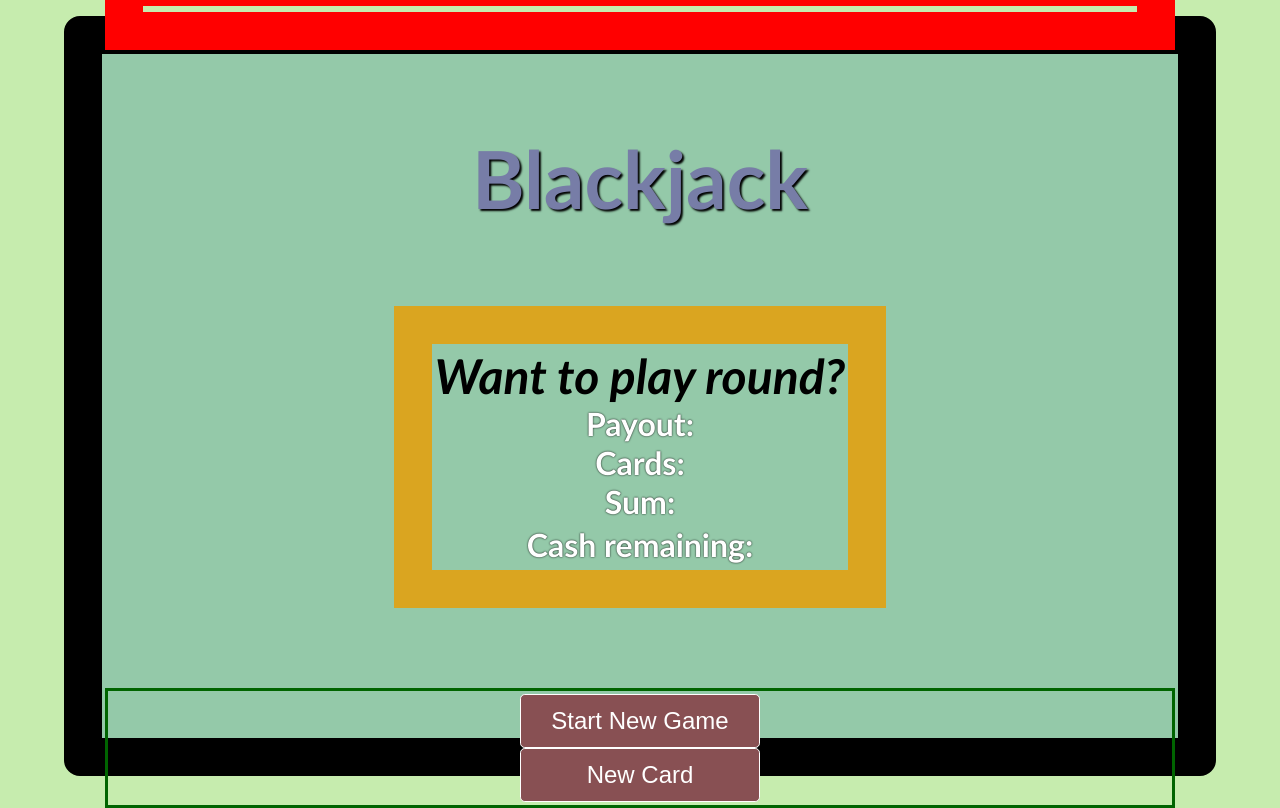
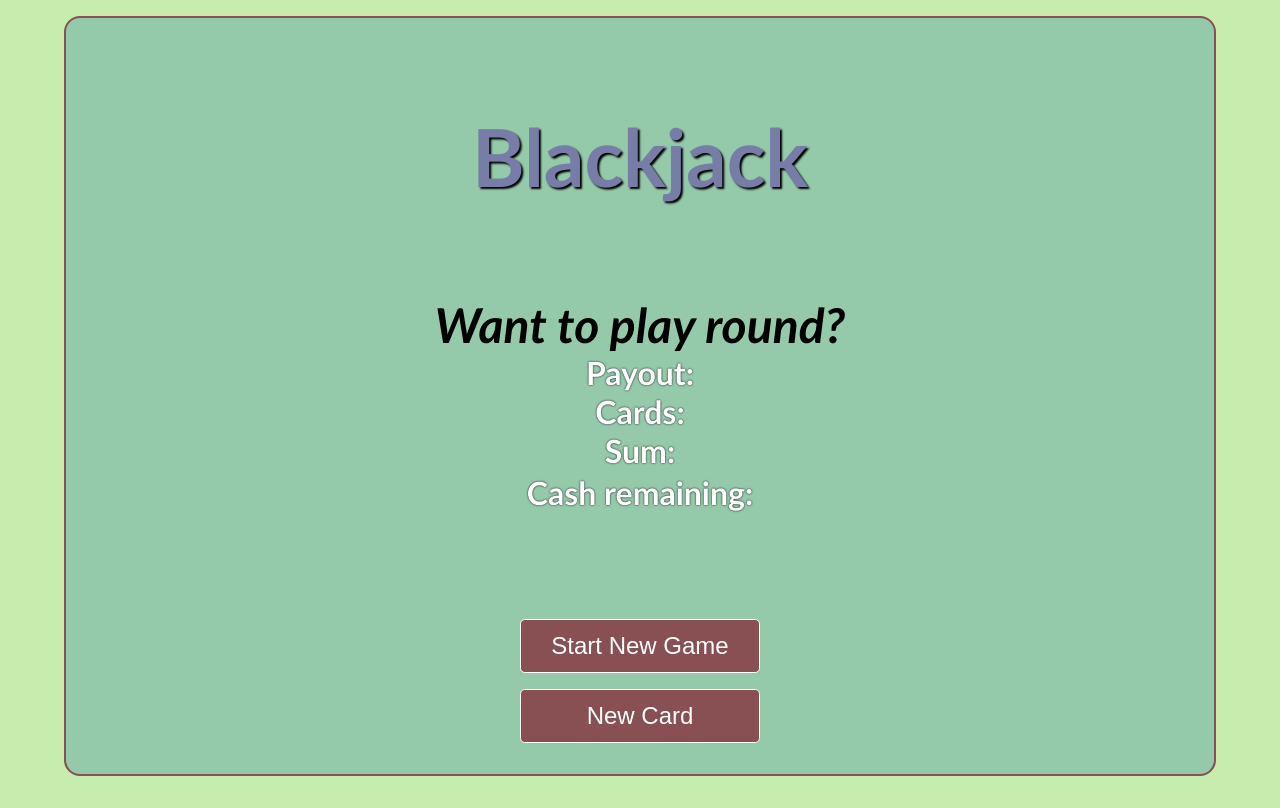
Before and after one commit to sparkydeal/blackjack, a plain HTML site: page index.html in a window 1280 px wide. Drawn offline with Linux system fonts and the light colour scheme.

Commit message:
Add files via upload

```diff
--- a/style.css
+++ b/style.css
@@ -53,7 +53,7 @@ p {
     background: #94C9A9;
     border: 2px solid #885053;
     border-radius: 1em;
-    border: 3cqw solid black;
+
 
 
     /* border: 1px solid; */
@@ -64,11 +64,11 @@ p {
     align-items: center;
 
     width: 100%;
-    border: 3cqw solid red;
+
 }
 .content {
     height: 100%;;
-    border: 3cqw solid goldenrod;
+
 }
 .buttons {
     height: 60%;
@@ -77,7 +77,7 @@ p {
     display: flex;
     flex-flow: column;
     justify-content: space-around;
-    border: 3px solid darkgreen;
+
 
 }
 
```
